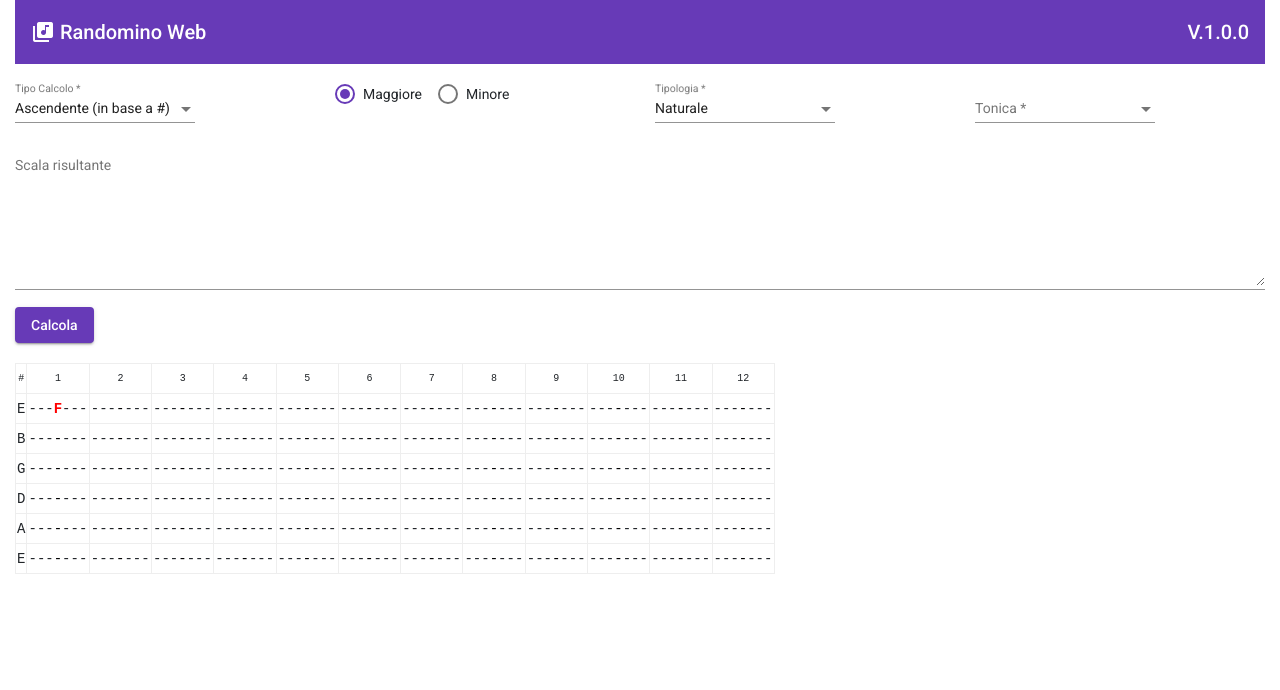
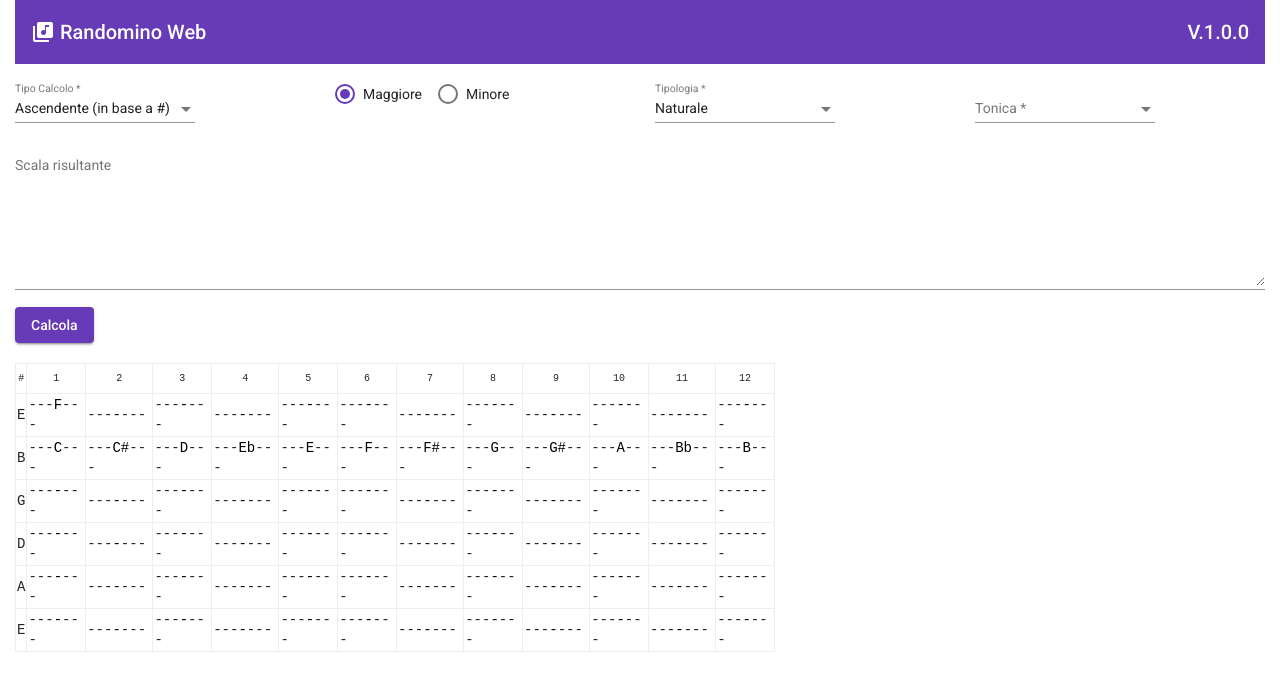
Before and after one commit to pietrogabba/RandominoWeb, an Angular app: page / in a window 1280 px wide. Shown: the top 690 px of the page. Built offline with nearby package versions, Linux system fonts and the light colour scheme.

Commit message:
Trovato modo per iterare sui fret

```diff
--- a/src/app/diagram-view/guitar-fret-board/guitar-fret-board.component.html
+++ b/src/app/diagram-view/guitar-fret-board/guitar-fret-board.component.html
@@ -16,7 +16,7 @@
     </tr>
     <tr>
         <td>E</td>
-        <td><app-guitar-fret fretNote="F" [active]="true"></app-guitar-fret></td>
+        <td><app-guitar-fret #apfret fretNote="F"></app-guitar-fret></td>
         <td><app-guitar-fret></app-guitar-fret></td>
         <td><app-guitar-fret></app-guitar-fret></td>
         <td><app-guitar-fret></app-guitar-fret></td>
@@ -31,18 +31,18 @@
     </tr>
     <tr>
         <td>B</td>
-        <td><app-guitar-fret></app-guitar-fret></td>
-        <td><app-guitar-fret></app-guitar-fret></td>
-        <td><app-guitar-fret></app-guitar-fret></td>
-        <td><app-guitar-fret></app-guitar-fret></td>
-        <td><app-guitar-fret></app-guitar-fret></td>
-        <td><app-guitar-fret></app-guitar-fret></td>
-        <td><app-guitar-fret></app-guitar-fret></td>
-        <td><app-guitar-fret></app-guitar-fret></td>
-        <td><app-guitar-fret></app-guitar-fret></td>
-        <td><app-guitar-fret></app-guitar-fret></td>
-        <td><app-guitar-fret></app-guitar-fret></td>
-        <td><app-guitar-fret></app-guitar-fret></td>
+        <td><app-guitar-fret #apfret fretNote="C"></app-guitar-fret></td>
+        <td><app-guitar-fret #apfret fretNote="C#"></app-guitar-fret></td>
+        <td><app-guitar-fret #apfret fretNote="D"></app-guitar-fret></td>
+        <td><app-guitar-fret #apfret fretNote="Eb"></app-guitar-fret></td>
+        <td><app-guitar-fret #apfret fretNote="E"></app-guitar-fret></td>
+        <td><app-guitar-fret #apfret fretNote="F"></app-guitar-fret></td>
+        <td><app-guitar-fret #apfret fretNote="F#"></app-guitar-fret></td>
+        <td><app-guitar-fret #apfret fretNote="G"></app-guitar-fret></td>
+        <td><app-guitar-fret #apfret fretNote="G#"></app-guitar-fret></td>
+        <td><app-guitar-fret #apfret fretNote="A"></app-guitar-fret></td>
+        <td><app-guitar-fret #apfret fretNote="Bb"></app-guitar-fret></td>
+        <td><app-guitar-fret #apfret fretNote="B"></app-guitar-fret></td>
     </tr>
     <tr>
         <td>G</td>
--- a/src/app/diagram-view/guitar-fret-board/guitar-fret-board.component.ts
+++ b/src/app/diagram-view/guitar-fret-board/guitar-fret-board.component.ts
@@ -1,15 +1,23 @@
-import { Component, OnInit } from '@angular/core';
+import { Component, OnInit, ViewChildren, QueryList, AfterViewInit } from '@angular/core';
+import { GuitarFretComponent } from '../guitar-fret/guitar-fret.component';
 
 @Component({
   selector: 'app-guitar-fret-board',
   templateUrl: './guitar-fret-board.component.html',
   styleUrls: ['./guitar-fret-board.component.scss']
 })
-export class GuitarFretBoardComponent implements OnInit {
+export class GuitarFretBoardComponent implements OnInit, AfterViewInit {
+  //TODO: eh eh! Questo ti permette di iterare sui fret (dio cane)
+  @ViewChildren('apfret') frets: QueryList<GuitarFretComponent>;
 
   constructor() { }
 
   ngOnInit(): void {
+
   }
+  ngAfterViewInit(): void {
 
+    this.frets.forEach(fret => console.log('fret: ' + fret.fretNote))
+
+  }
 }
```
